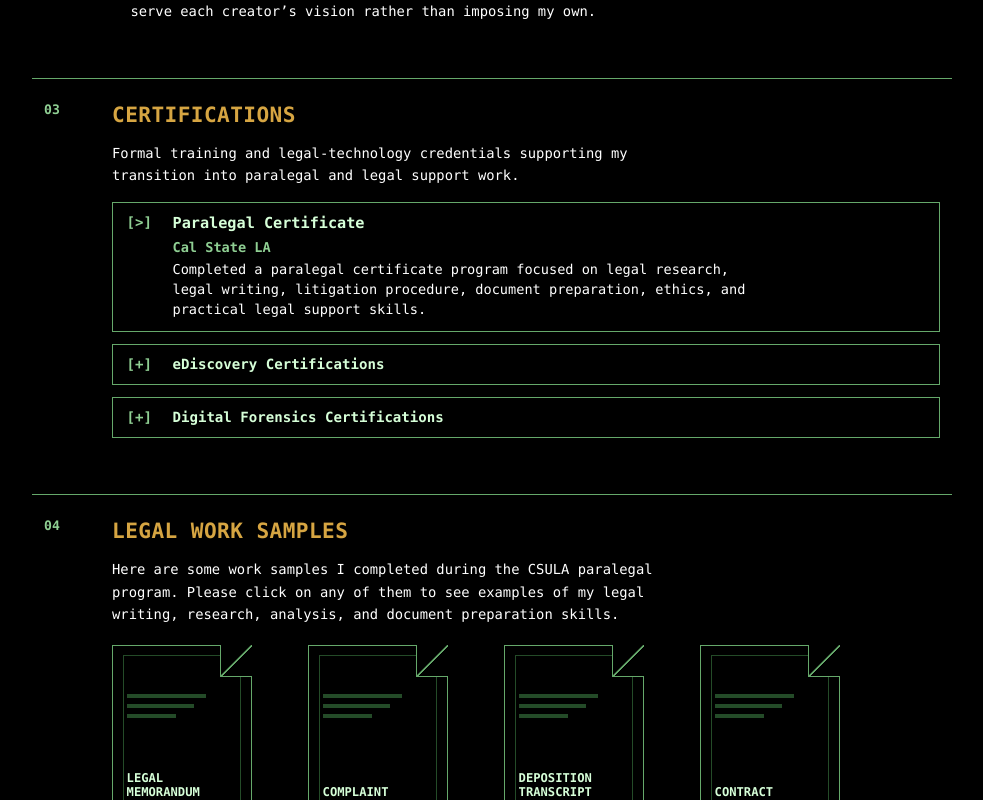
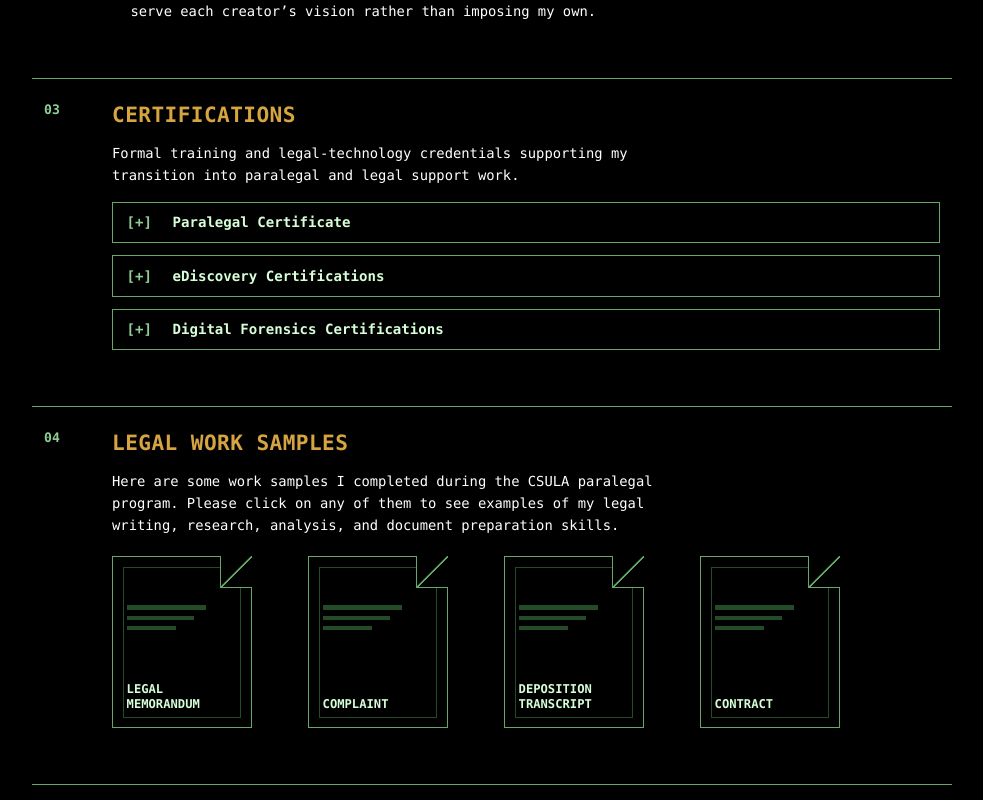
Before and after one commit to nonmammalcamel/digital_resume, a Next.js app: page / in a window 1280 px wide. Shown: the part 1381-2181 px from the top of the page, without its empty margins (148-1131 px from the left). Built offline with nearby package versions, Linux system fonts and the light colour scheme.

Commit message:
Render paralegal certificate as document tile

```diff
--- a/src/app/globals.css
+++ b/src/app/globals.css
@@ -161,7 +161,7 @@ main {
   display: flex;
   flex-wrap: wrap;
   gap: 0.45rem 0.85rem;
-  padding-bottom: 0.35rem;
+  padding-top: 0.45rem;
   font-size: 0.79rem;
   font-weight: 700;
   line-height: 1.2;
@@ -350,69 +350,6 @@ main {
   gap: 0.75rem;
 }
 
-.certification-feature-summary {
-  display: grid;
-  grid-template-columns: 4ch 1fr;
-  gap: 0.75rem;
-  align-items: start;
-  padding: 0.7rem 0.85rem;
-  border: 1px solid var(--line);
-  color: var(--fg);
-  cursor: pointer;
-  font-size: clamp(0.8rem, 1.1vw, 0.9rem);
-  font-weight: 700;
-  line-height: 1.2;
-  text-decoration: none;
-  transition:
-    border-color 140ms ease,
-    box-shadow 140ms ease,
-    color 140ms ease;
-}
-
-.certification-feature-summary:hover,
-.certification-feature-summary:focus-visible {
-  border-color: var(--amber);
-  box-shadow: 0 0 0 1px var(--amber);
-  color: var(--amber);
-}
-
-.certification-feature-summary:focus-visible {
-  outline: 2px solid var(--amber);
-  outline-offset: 0.25rem;
-}
-
-.certification-feature-marker::before {
-  content: '[>]';
-  color: var(--muted);
-}
-
-.certification-feature-content {
-  display: grid;
-  gap: 0.25rem;
-}
-
-.certification-feature-title {
-  color: var(--fg);
-  font-size: 0.95rem;
-  font-weight: 700;
-  line-height: 1.3;
-}
-
-.certification-feature-issuer {
-  color: var(--muted);
-  font-size: 0.85rem;
-  font-weight: 700;
-  line-height: 1.35;
-}
-
-.certification-feature-description {
-  max-width: 72ch;
-  color: var(--body);
-  font-size: 0.85rem;
-  font-weight: 500;
-  line-height: 1.45;
-}
-
 .certification-category {
   border: 1px solid var(--line);
 }
@@ -448,68 +385,32 @@ main {
   content: '[-]';
 }
 
+.certification-feature-copy {
+  display: grid;
+  gap: 0.5rem;
+  padding: 0.85rem 0.85rem 0;
+  border-top: 1px solid var(--line);
+}
+
+.certification-feature-copy p {
+  max-width: 72ch;
+  color: var(--body);
+  font-size: 0.85rem;
+  font-weight: 500;
+  line-height: 1.45;
+}
+
 .certification-document-grid {
   display: grid;
   grid-template-columns: repeat(2, 8.75rem);
   gap: 2.25rem;
   padding: 1rem 0.85rem 1.1rem;
-  border-top: 1px solid var(--line);
+  border-top: 1px solid var(--line-soft);
   align-items: start;
 }
 
 .certification-document-tile {
   width: 8.75rem;
-}
-
-.certification-list {
-  display: grid;
-  border-top: 1px solid var(--line);
-}
-
-.certification-item {
-  display: grid;
-  grid-template-columns: 3rem 1fr;
-  gap: 0.85rem;
-  padding: 0.85rem;
-}
-
-.certification-item + .certification-item {
-  border-top: 1px solid var(--line-soft);
-}
-
-.certification-index {
-  color: var(--muted);
-  font-size: 0.7rem;
-  font-weight: 700;
-  line-height: 1.3;
-}
-
-.certification-content {
-  display: grid;
-  gap: 0.25rem;
-}
-
-.certification-name {
-  font-size: 0.95rem;
-  font-weight: 700;
-  line-height: 1.3;
-  color: var(--fg);
-}
-
-.certification-meta,
-.certification-description {
-  font-size: 0.85rem;
-  line-height: 1.45;
-}
-
-.certification-meta {
-  color: var(--muted);
-  font-weight: 700;
-}
-
-.certification-description {
-  color: var(--body);
-  font-weight: 500;
 }
 
 .work-sample-body {
@@ -772,10 +673,6 @@ main {
   .certification-document-tile {
     width: 7.75rem;
   }
-
-  .certification-item {
-    grid-template-columns: 2.25rem 1fr;
-  }
 }
 
 @media (max-width: 520px) {
@@ -809,8 +706,7 @@ main {
     animation: none;
   }
 
-  .document-icon,
-  .certification-feature-summary {
+  .document-icon {
     transition: none;
   }
 
--- a/src/components/certifications-section.tsx
+++ b/src/components/certifications-section.tsx
@@ -48,32 +48,36 @@ export function CertificationsSection({
 
         <div className="certification-groups">
           {featured ? (
+            <details className="certification-category">
+              <summary className="certification-summary">
+                <span className="certification-marker" aria-hidden="true" />
+                <span>{featured.title}</span>
+              </summary>
+
+              <div className="certification-feature-copy">
+                <p>{featured.description}</p>
+              </div>
+
+              <div className="certification-document-grid">
                 <a
-              className="certification-feature-summary"
+                  className="document-tile certification-document-tile"
                   href={featured.href}
                   target="_blank"
                   rel="noreferrer"
-              aria-label={`Open ${featured.title}`}
+                  aria-label={`Open ${featured.title} certification`}
                 >
-              <span
-                className="certification-feature-marker"
-                aria-hidden="true"
-              />
-
-              <span className="certification-feature-content">
-                <span className="certification-feature-title">
-                  {featured.title}
+                  <span className="document-icon" aria-hidden="true">
+                    <span className="document-corner" />
+                    <span className="document-lines">
+                      <span />
+                      <span />
+                      <span />
                     </span>
-
-                <span className="certification-feature-issuer">
-                  {featured.issuer}
-                </span>
-
-                <span className="certification-feature-description">
-                  {featured.description}
-                </span>
+                    <span className="document-title">{featured.title}</span>
                   </span>
                 </a>
+              </div>
+            </details>
           ) : null}
 
           {categories.map((category) => (
--- a/src/components/hero-header.tsx
+++ b/src/components/hero-header.tsx
@@ -44,6 +44,14 @@ export function HeroHeader({ name, role, navItems }: HeroHeaderProps) {
   return (
     <header className="hero" aria-labelledby="hero-title">
       <div className="hero-inner">
+        <nav className="hero-nav" aria-label="Resume sections">
+          {navItems.map((item) => (
+            <a className="hero-nav-link" href={item.href} key={item.href}>
+              {item.label}
+            </a>
+          ))}
+        </nav>
+
         <h1 id="hero-title" className="hero-name">
           {name.toUpperCase()}
         </h1>
@@ -63,14 +71,6 @@ export function HeroHeader({ name, role, navItems }: HeroHeaderProps) {
           </span>
         </div>
 
-        <nav className="hero-nav" aria-label="Resume sections">
-          {navItems.map((item) => (
-            <a className="hero-nav-link" href={item.href} key={item.href}>
-              {item.label}
-            </a>
-          ))}
-        </nav>
-
         <div className="hero-rule" aria-hidden="true" />
       </div>
     </header>
```
Lines whose indentation alone changed are shown as unchanged.
